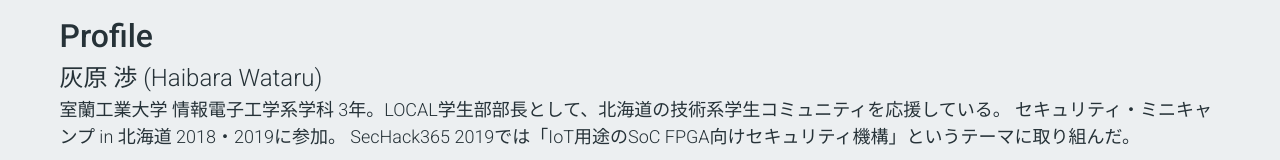
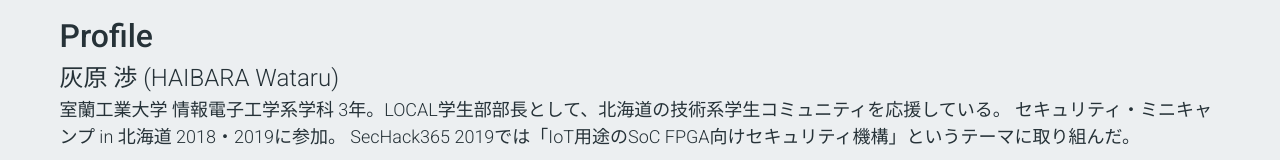
Before and after one commit to w-haibara/portfolio, a Vue app: page / in a window 1280 px wide. Shown: the top 160 px of the page. Built offline with nearby package versions, Linux system fonts and the light colour scheme.

Commit message:
Update Home.vue

```diff
--- a/src/views/Home.vue
+++ b/src/views/Home.vue
@@ -17,7 +17,7 @@
               <v-layout wrap>
                 <v-flex>
                   <h1 class="font-weight-medium">Profile</h1>
-                  <h2 class="font-weight-light">灰原 渉 (Haibara Wataru)</h2>
+                  <h2 class="font-weight-light">灰原 渉 (HAIBARA Wataru)</h2>
                   <v-spacer />
                   <p class="font-weight-light" style="font-size: large">
                     室蘭工業大学 情報電子工学系学科
```
